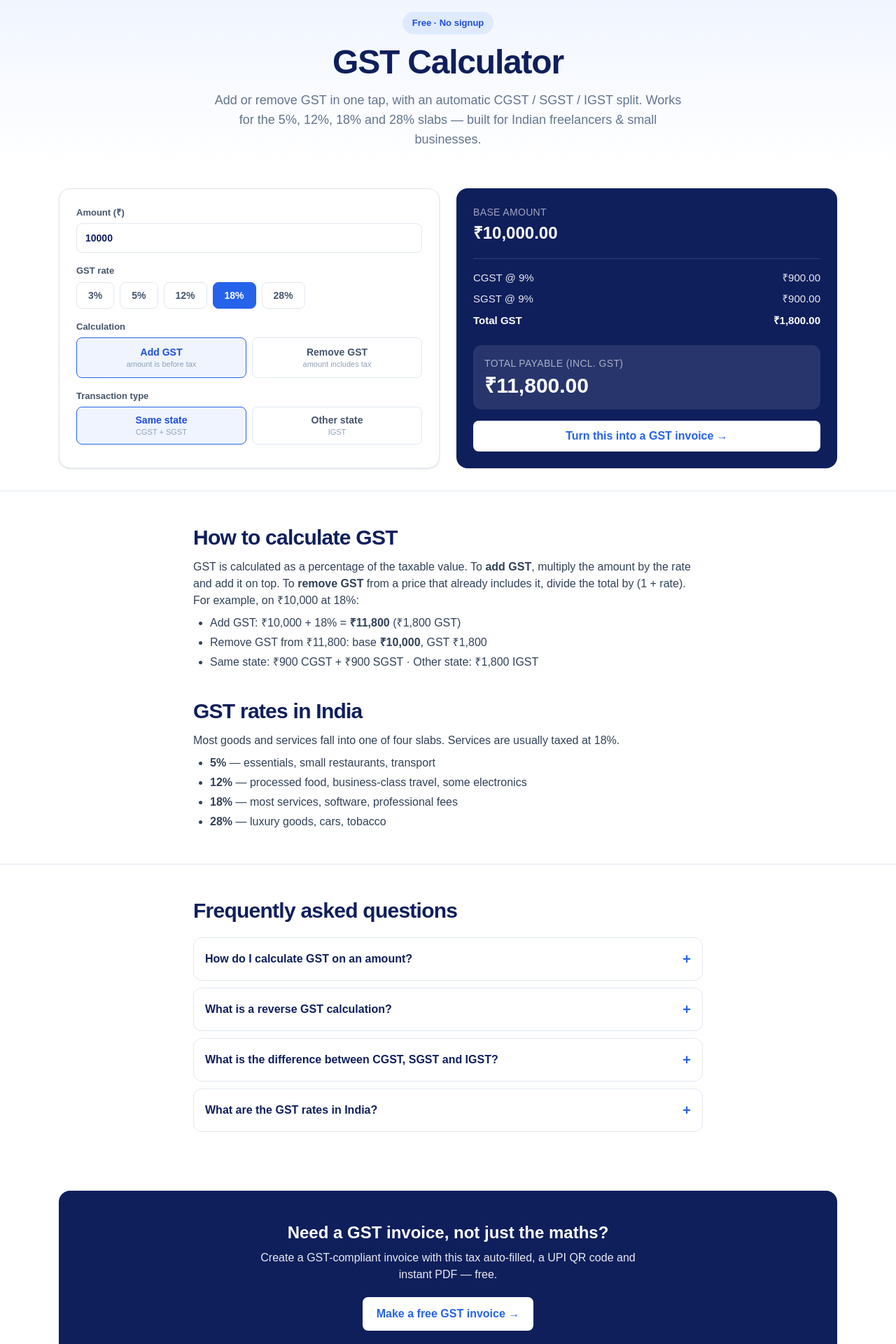
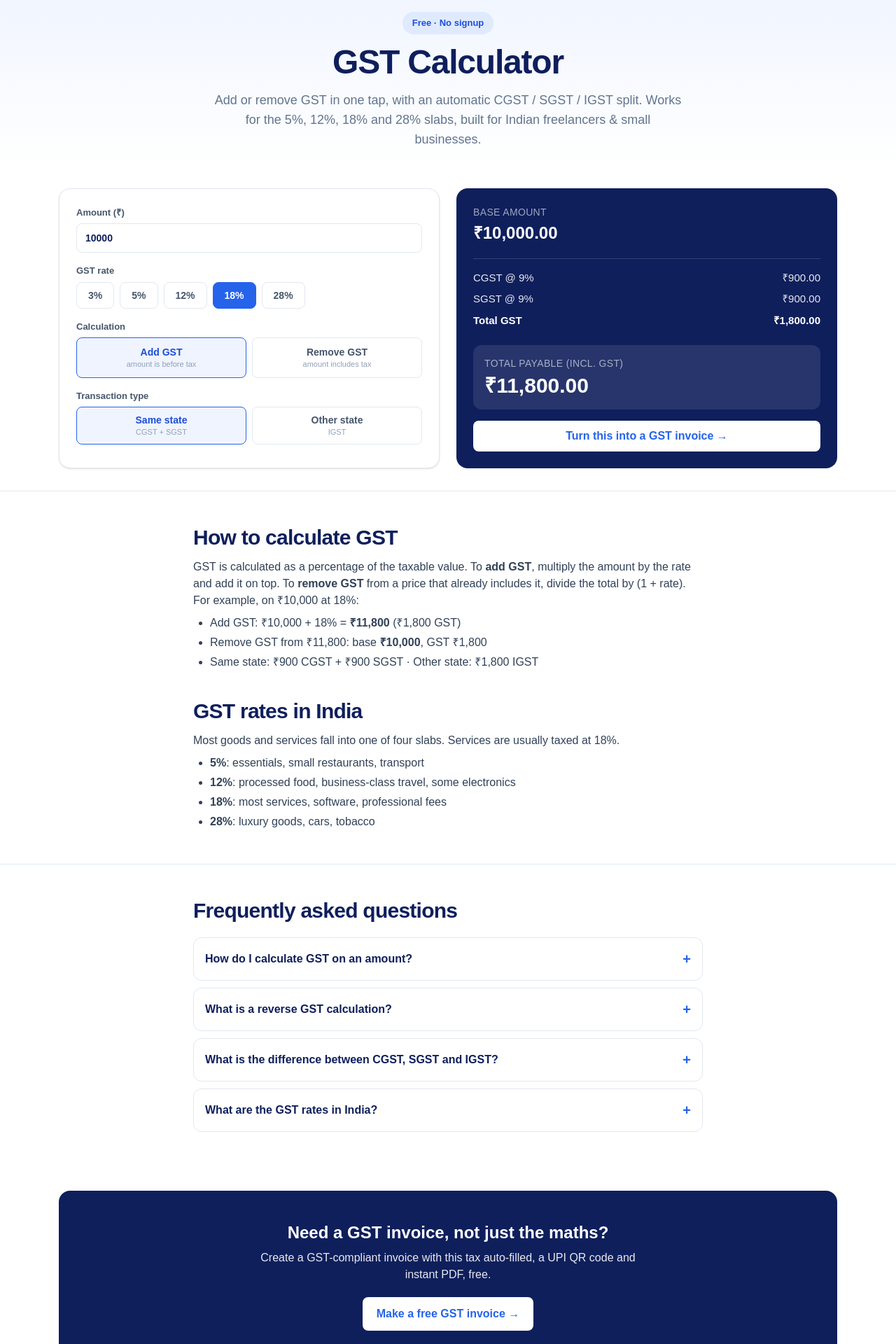
Before and after one commit to varunthakkar1993-sketch/gstflow, a Next.js app: page /gst-calculator in a window 1280 px wide. Shown: the part 100-2020 px from the top of the page at 70% size. Built offline with nearby package versions, Linux system fonts and the light colour scheme.

Commit message:
Remove em dashes from copy

```diff
--- a/app/gst-calculator/GstCalculator.tsx
+++ b/app/gst-calculator/GstCalculator.tsx
@@ -4,7 +4,7 @@ import { useMemo, useState } from "react";
 import posthog from "posthog-js";
 
 /**
- * Free GST Calculator — client-side only, no DB.
+ * Free GST Calculator (client-side only, no DB).
  * Add GST (exclusive) or Remove GST (extract from an inclusive amount),
  * with CGST/SGST or IGST split.
  */
--- a/app/gst-calculator/page.tsx
+++ b/app/gst-calculator/page.tsx
@@ -4,12 +4,12 @@ import SiteHeader from "../components/SiteHeader";
 import SiteFooter from "../components/SiteFooter";
 
 /**
- * /gst-calculator — free GST calculator (add/remove GST, CGST/SGST/IGST).
+ * /gst-calculator: free GST calculator (add/remove GST, CGST/SGST/IGST).
  * Server Component with metadata + JSON-LD; the calculator is a client component.
  */
 
 export const metadata: Metadata = {
-  title: "GST Calculator — Free Online GST Calculator India | Paavti",
+  title: "Free GST Calculator Online (India) | Paavti",
   description:
     "Free online GST calculator. Add or remove GST instantly with automatic CGST, SGST and IGST split for 5%, 12%, 18% and 28% slabs. No signup needed.",
   keywords: [
@@ -34,7 +34,7 @@ export const metadata: Metadata = {
 const faqs = [
   {
     q: "How do I calculate GST on an amount?",
-    a: "To add GST, multiply the amount by the GST rate and add it to the amount — e.g. ₹10,000 at 18% GST = ₹1,800 GST, total ₹11,800. The calculator above does this instantly and splits it into CGST and SGST, or IGST for a different state.",
+    a: "To add GST, multiply the amount by the GST rate and add it to the amount. For example, ₹10,000 at 18% GST = ₹1,800 GST, total ₹11,800. The calculator above does this instantly and splits it into CGST and SGST, or IGST for a different state.",
   },
   {
     q: "What is a reverse GST calculation?",
@@ -90,7 +90,7 @@ export default function Page() {
             </h1>
             <p className="mx-auto mt-4 max-w-2xl text-lg text-slate-500">
               Add or remove GST in one tap, with an automatic CGST / SGST / IGST
-              split. Works for the 5%, 12%, 18% and 28% slabs — built for Indian
+              split. Works for the 5%, 12%, 18% and 28% slabs, built for Indian
               freelancers &amp; small businesses.
             </p>
           </div>
@@ -127,10 +127,10 @@ export default function Page() {
               usually taxed at 18%.
             </p>
             <ul className="mt-2 list-disc space-y-1 pl-6">
-              <li><b>5%</b> — essentials, small restaurants, transport</li>
-              <li><b>12%</b> — processed food, business-class travel, some electronics</li>
-              <li><b>18%</b> — most services, software, professional fees</li>
-              <li><b>28%</b> — luxury goods, cars, tobacco</li>
+              <li><b>5%</b>: essentials, small restaurants, transport</li>
+              <li><b>12%</b>: processed food, business-class travel, some electronics</li>
+              <li><b>18%</b>: most services, software, professional fees</li>
+              <li><b>28%</b>: luxury goods, cars, tobacco</li>
             </ul>
           </div>
         </section>
@@ -147,7 +147,7 @@ export default function Page() {
                   <summary className="flex cursor-pointer list-none items-center justify-between font-semibold">
                     {f.q}
                     <span className="text-xl text-[#2563eb] group-open:hidden">+</span>
-                    <span className="hidden text-xl text-[#2563eb] group-open:inline">–</span>
+                    <span className="hidden text-xl text-[#2563eb] group-open:inline">−</span>
                   </summary>
                   <p className="mt-2.5 text-slate-500">{f.a}</p>
                 </details>
@@ -162,7 +162,7 @@ export default function Page() {
             <h2 className="text-2xl font-bold">Need a GST invoice, not just the maths?</h2>
             <p className="mx-auto mt-2 max-w-xl opacity-90">
               Create a GST-compliant invoice with this tax auto-filled, a UPI QR
-              code and instant PDF — free.
+              code and instant PDF, free.
             </p>
             <a href="/gst-invoice-generator"
               className="mt-5 inline-block rounded-lg bg-white px-5 py-3 text-base font-semibold text-[#2563eb] hover:bg-slate-100">
--- a/app/rent-receipt-generator/RentReceiptGenerator.tsx
+++ b/app/rent-receipt-generator/RentReceiptGenerator.tsx
@@ -4,7 +4,7 @@ import { useMemo, useState } from "react";
 import posthog from "posthog-js";
 
 /**
- * Free Rent Receipt Generator — client-side only, no DB.
+ * Free Rent Receipt Generator (client-side only, no DB).
  * Generates one rent receipt per month across a chosen period (for HRA claims),
  * with amount in words and a multi-page PDF download.
  */
@@ -19,7 +19,7 @@ const inr = (n: number) =>
 const rs = (n: number) =>
   "Rs. " + n.toLocaleString("en-IN", { minimumFractionDigits: 0, maximumFractionDigits: 0 });
 
-// Amount in words, Indian system (handles up to ~99 crore — fine for rent).
+// Amount in words, Indian system (handles up to ~99 crore, fine for rent).
 function rupeesInWords(num: number): string {
   num = Math.round(num);
   if (num === 0) return "Zero";
@@ -205,7 +205,7 @@ export default function RentReceiptGenerator() {
         </div>
         <p className="mt-3 rounded-lg border border-[#e0eaff] bg-[#eff4ff] px-3 py-2 text-[12.5px] text-[#1d4ed8]">
           Generates <b>{months.length} receipt{months.length === 1 ? "" : "s"}</b>
-          {first ? ` (${first.label} – ${months[months.length - 1].label})` : ""}, one per month —
+          {first ? ` (${first.label} to ${months[months.length - 1].label})` : ""}, one per month,
           exactly what you need for an HRA claim.
         </p>
       </div>
@@ -218,18 +218,18 @@ export default function RentReceiptGenerator() {
           </div>
           <div className="px-6 py-5 text-[13.5px] text-slate-700">
             <div className="mb-3 flex justify-between text-slate-500">
-              <span>Receipt for: <b className="text-slate-800">{first ? first.label : "—"}</b></span>
+              <span>Receipt for: <b className="text-slate-800">{first ? first.label : "-"}</b></span>
               <span>{first ? `${first.monthName.slice(0, 3)} ${first.year}` : ""}</span>
             </div>
-            <Line k="Received from" v={tenant || "—"} />
+            <Line k="Received from" v={tenant || "-"} />
             <Line k="Amount" v={`${inr(rent)}`} />
             <div className="mb-2 text-[12.5px] italic text-slate-500">Rupees {words} only</div>
-            <Line k="Towards" v={`Rent for ${first ? first.label : "—"}`} />
-            <Line k="Property" v={address || "—"} />
+            <Line k="Towards" v={`Rent for ${first ? first.label : "-"}`} />
+            <Line k="Property" v={address || "-"} />
             <Line k="Paid by" v={mode} />
             <div className="mt-6 flex items-end justify-between">
               <div>
-                <div className="font-bold text-slate-800">{landlord || "—"}</div>
+                <div className="font-bold text-slate-800">{landlord || "-"}</div>
                 {pan ? <div className="text-[12px] text-slate-500">PAN: {pan}</div> : null}
               </div>
               <div className="text-center">
--- a/app/rent-receipt-generator/page.tsx
+++ b/app/rent-receipt-generator/page.tsx
@@ -4,14 +4,14 @@ import SiteHeader from "../components/SiteHeader";
 import SiteFooter from "../components/SiteFooter";
 
 /**
- * /rent-receipt-generator — free rent receipt generator for HRA claims.
+ * /rent-receipt-generator: free rent receipt generator for HRA claims.
  * Server Component (SEO + JSON-LD) wrapping a client-side tool.
  */
 
 export const metadata: Metadata = {
   title: "Free Rent Receipt Generator for HRA (Online) | Paavti",
   description:
-    "Generate rent receipts online free for your HRA claim — one receipt per month, with amount in words and landlord PAN. Download all months as a PDF. No signup.",
+    "Generate rent receipts online free for your HRA claim: one receipt per month, with amount in words and landlord PAN. Download all months as a PDF. No signup.",
   keywords: [
     "rent receipt generator",
     "rent receipt for hra",
@@ -34,7 +34,7 @@ export const metadata: Metadata = {
 const faqs = [
   {
     q: "How do I generate rent receipts for HRA?",
-    a: "Enter your name (the tenant), your landlord's name, the monthly rent, the rented address, and the period you need — for example April 2025 to March 2026. The tool creates one receipt per month and downloads them all as a single PDF, ready to submit for your HRA claim.",
+    a: "Enter your name (the tenant), your landlord's name, the monthly rent, the rented address, and the period you need, for example April 2025 to March 2026. The tool creates one receipt per month and downloads them all as a single PDF, ready to submit for your HRA claim.",
   },
   {
     q: "Is a landlord's PAN required on a rent receipt?",
@@ -46,7 +46,7 @@ const faqs = [
   },
   {
     q: "Is this rent receipt generator free?",
-    a: "Yes — you can generate and download rent receipts for free, with no signup and no watermark.",
+    a: "Yes, you can generate and download rent receipts for free, with no signup and no watermark.",
   },
 ];
 
@@ -90,7 +90,7 @@ export default function Page() {
             </h1>
             <p className="mx-auto mt-4 max-w-2xl text-lg text-slate-500">
               Generate a full year of rent receipts for your HRA claim in one
-              click — one receipt per month, with amount in words and landlord
+              click: one receipt per month, with amount in words and landlord
               PAN, downloaded as a single PDF.
             </p>
           </div>
@@ -111,7 +111,7 @@ export default function Page() {
               To claim House Rent Allowance (HRA) exemption, salaried employees
               usually need to submit rent receipts to their employer. Fill in the
               tenant and landlord details, the monthly rent and the period you
-              want, and the tool builds one receipt for every month — then hands
+              want, and the tool builds one receipt for every month, then hands
               you a single PDF to download and submit.
             </p>
             <ol className="mt-3 list-decimal space-y-1 pl-6">
@@ -129,7 +129,7 @@ export default function Page() {
               <li>The month the rent is for</li>
               <li>Address of the rented property</li>
               <li>Landlord name, signature and PAN (if annual rent &gt; ₹1,00,000)</li>
-              <li>Payment mode — and a revenue stamp for cash payments over ₹5,000</li>
+              <li>Payment mode, plus a revenue stamp for cash payments over ₹5,000</li>
             </ul>
           </div>
         </section>
@@ -146,7 +146,7 @@ export default function Page() {
                   <summary className="flex cursor-pointer list-none items-center justify-between font-semibold">
                     {f.q}
                     <span className="text-xl text-[#2563eb] group-open:hidden">+</span>
-                    <span className="hidden text-xl text-[#2563eb] group-open:inline">–</span>
+                    <span className="hidden text-xl text-[#2563eb] group-open:inline">−</span>
                   </summary>
                   <p className="mt-2.5 text-slate-500">{f.a}</p>
                 </details>
@@ -161,7 +161,7 @@ export default function Page() {
             <h2 className="text-2xl font-bold">Freelancer or business? Send GST invoices too</h2>
             <p className="mx-auto mt-2 max-w-xl opacity-90">
               Paavti also creates GST-compliant invoices with a UPI QR code and
-              instant PDF — free to start.
+              instant PDF, free to start.
             </p>
             <a href="/gst-invoice-generator"
               className="mt-5 inline-block rounded-lg bg-white px-5 py-3 text-base font-semibold text-[#2563eb] hover:bg-slate-100">
```
